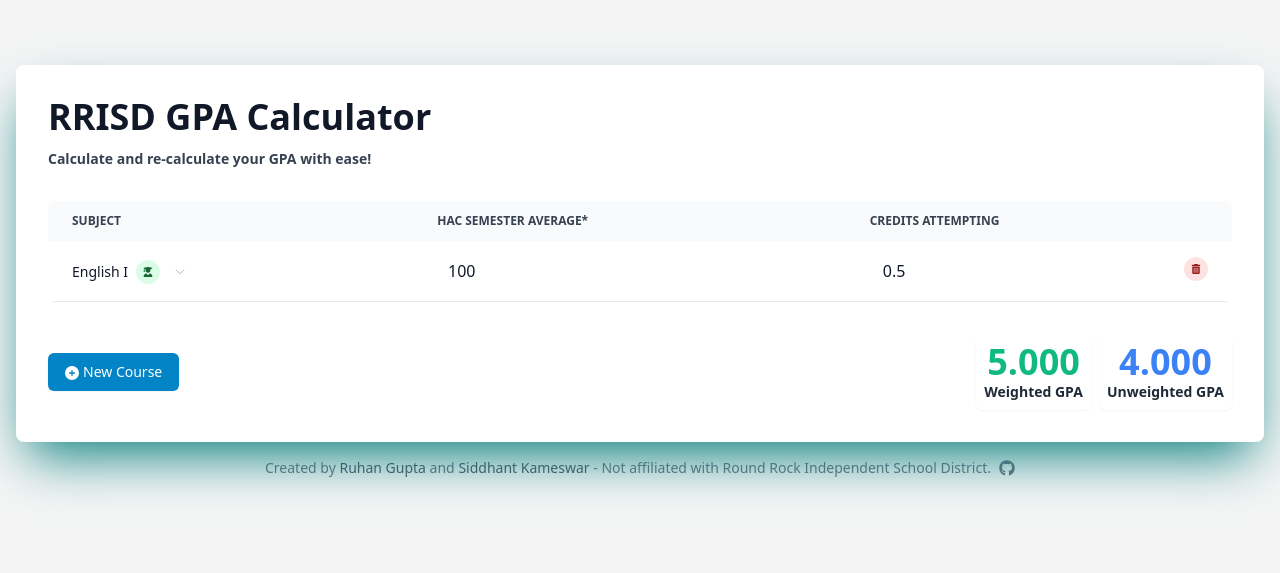
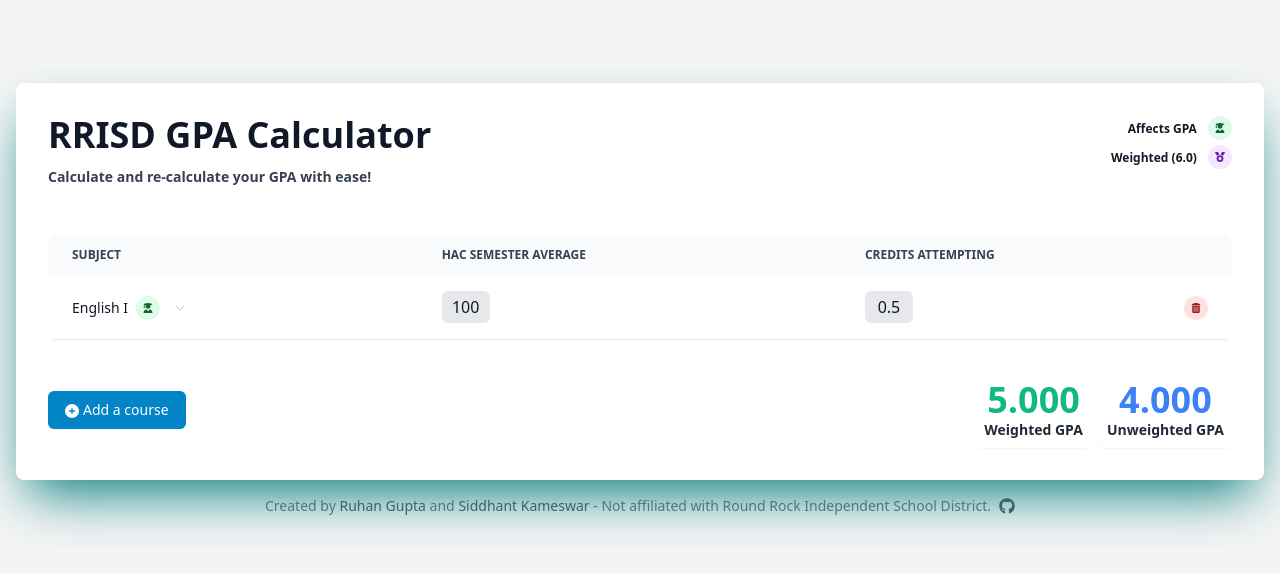
Before and after one commit to IMGROOT2/gpa, a Vue app: page / in a window 1280 px wide. Shown: the part 121-694 px from the top of the page. Built offline with nearby package versions, Linux system fonts and the light colour scheme.

Commit message:
GA, SEO, Optimization, UI, Fix GPA, QOL

```diff
--- a/index.html
+++ b/index.html
@@ -4,10 +4,23 @@
     <meta charset="UTF-8">
     <link rel="icon" href="/favicon.ico">
     <meta name="viewport" content="width=device-width, initial-scale=1.0">
+    <meta name="description" content="Calculate and re-calculate your Round Rock ISD GPA using the unofficial GPA Calculator! Select your RRISD courses and calculate your weighted and unweighted GPAs." />
+    <meta name="og:title" content="RRISD GPA Calculator" />
+    <meta name="og:description" content="Calculate and re-calculate your Round Rock ISD GPA using the unofficial GPA Calculator! Select your RRISD courses and calculate your weighted and unweighted GPAs." />
+    <meta http-equiv="X-UA-Compatible" content="IE=edge" />
+    <link rel="canonical" href="https://gpa.ruhangupta.com" />
     <title>RRISD GPA Calculator</title>
   </head>
   <body class="bg-zinc-100 dark:bg-zinc-900">
     <div id="app"></div>
     <script type="module" src="/src/main.js"></script>
+    <script async src="https://www.googletagmanager.com/gtag/js?id=G-PVJ1QGE7FR"></script>
+    <script>
+      window.dataLayer = window.dataLayer || [];
+      function gtag(){dataLayer.push(arguments);}
+      gtag('js', new Date());
+
+      gtag('config', 'G-PVJ1QGE7FR');
+    </script>
   </body>
 </html>
--- a/src/App.vue
+++ b/src/App.vue
@@ -1,12 +1,13 @@
 <!-- One or more icons in this file belong to Font Awesome Free 6.4.2 by @fontawesome - https://fontawesome.com License - https://fontawesome.com/license (Commercial License) Copyright 2023 Fonticons, Inc. -->
 
 <template>
-  <main class=" w-full grid h-[100vh] place-items-center">
-    <div class="overflow-x-hidden w-full mx-auto flex items-center justify-center h-full">
+  <main class="w-full flex items-center justify-center lg:h-screen">
+    <div class="overflow-x-hidden w-full mx-auto flex items-center justify-center lg:mt-14">
       <div class="relative p-4 w-full lg:max-w-screen-xl h-full md:h-auto">
         <div
           class="relative p-4 bg-white rounded-lg dark:bg-gray-800 md:p-8 shadow-2xl shadow-[#0d817f]"
         >
+          <div class="flex flex-row justify-between">
             <div class="mb-4 text-sm font-light text-gray-500 dark:text-gray-400">
               <h3 class="mb-3 text-3xl lg:text-4xl font-bold text-gray-900 dark:text-white">
                 RRISD GPA Calculator
@@ -14,6 +15,55 @@
               <p class="text-md font-semibold text-gray-700 dark:text-white mb-5 lg:mb-8">
                 Calculate and re-calculate your GPA with ease!
               </p>
+            </div>
+            <div class="text-right">
+              <div>
+                <div class="mb-1">
+                  <p class="text-gray-900 dark:text-white inline font-semibold text-xs sm:text-md">
+                    Affects GPA
+                  </p>
+                  <span
+                    class="inline-flex items-center justify-center w-6 h-6 ml-2 text-sm font-semibold bg-green-100 text-green-800 rounded-full dark:bg-green-900 dark:text-green-300"
+                    title="Affects GPA"
+                  >
+                    <svg
+                      xmlns="http://www.w3.org/2000/svg"
+                      height="1em"
+                      viewBox="0 0 448 512"
+                      class="w-2.5 h-2.5"
+                      fill="currentColor"
+                    >
+                      <path
+                        d="M219.3 .5c3.1-.6 6.3-.6 9.4 0l200 40C439.9 42.7 448 52.6 448 64s-8.1 21.3-19.3 23.5L352 102.9V160c0 70.7-57.3 128-128 128s-128-57.3-128-128V102.9L48 93.3v65.1l15.7 78.4c.9 4.7-.3 9.6-3.3 13.3s-7.6 5.9-12.4 5.9H16c-4.8 0-9.3-2.1-12.4-5.9s-4.3-8.6-3.3-13.3L16 158.4V86.6C6.5 83.3 0 74.3 0 64C0 52.6 8.1 42.7 19.3 40.5l200-40zM111.9 327.7c10.5-3.4 21.8 .4 29.4 8.5l71 75.5c6.3 6.7 17 6.7 23.3 0l71-75.5c7.6-8.1 18.9-11.9 29.4-8.5C401 348.6 448 409.4 448 481.3c0 17-13.8 30.7-30.7 30.7H30.7C13.8 512 0 498.2 0 481.3c0-71.9 47-132.7 111.9-153.6z"
+                      />
+                    </svg>
+                    <span class="sr-only">Affects GPA</span>
+                  </span>
+                </div>
+              </div>
+              <div>
+                <p class="text-gray-900 dark:text-white inline font-semibold text-xs sm:text-md">
+                  Weighted (6.0)
+                </p>
+                <span
+                  class="inline-flex items-center justify-center w-6 h-6 ml-2 text-sm font-semibold bg-purple-100 text-purple-800 rounded-full dark:bg-purple-900 dark:text-purple-300"
+                  title="Weighted (6.0)"
+                >
+                  <svg
+                    xmlns="http://www.w3.org/2000/svg"
+                    height="1em"
+                    viewBox="0 0 512 512"
+                    class="w-2.5 h-2.5"
+                    fill="currentColor"
+                  >
+                    <path
+                      d="M4.1 38.2C1.4 34.2 0 29.4 0 24.6C0 11 11 0 24.6 0H133.9c11.2 0 21.7 5.9 27.4 15.5l68.5 114.1c-48.2 6.1-91.3 28.6-123.4 61.9L4.1 38.2zm503.7 0L405.6 191.5c-32.1-33.3-75.2-55.8-123.4-61.9L350.7 15.5C356.5 5.9 366.9 0 378.1 0H487.4C501 0 512 11 512 24.6c0 4.8-1.4 9.6-4.1 13.6zM80 336a176 176 0 1 1 352 0A176 176 0 1 1 80 336zm184.4-94.9c-3.4-7-13.3-7-16.8 0l-22.4 45.4c-1.4 2.8-4 4.7-7 5.1L168 298.9c-7.7 1.1-10.7 10.5-5.2 16l36.3 35.4c2.2 2.2 3.2 5.2 2.7 8.3l-8.6 49.9c-1.3 7.6 6.7 13.5 13.6 9.9l44.8-23.6c2.7-1.4 6-1.4 8.7 0l44.8 23.6c6.9 3.6 14.9-2.2 13.6-9.9l-8.6-49.9c-.5-3 .5-6.1 2.7-8.3l36.3-35.4c5.6-5.4 2.5-14.8-5.2-16l-50.1-7.3c-3-.4-5.7-2.4-7-5.1l-22.4-45.4z"
+                    />
+                  </svg>
+                  <span class="sr-only">Weighted (6.0)</span>
+                </span>
+              </div>
+            </div>
           </div>
           <div
             class="justify-between items-center pt-0 space-y-4 sm:flex sm:space-y-0 mb-5 lg:mb-8"
@@ -29,7 +79,7 @@
                     v-model:credits="course.credits"
                     :key="i"
                     @select-course="(top, left) => onSelectCourse(i, top, left)"
-                    @remove-class="courses.splice(i, 1)"
+                    @remove-class="courses.splice(i, 1) && saveCourses()"
                     @input="saveCourses"
                   />
                 </tbody>
@@ -43,18 +93,24 @@
               <button
                 type="button"
                 @click="addCourse"
-                class="inline-flex items-center justify-center w-full px-4 py-2 text-sm font-medium text-white bg-sky-600 border border-transparent rounded-md shadow-sm hover:bg-sky-600 focus:outline-none focus:ring-2 focus:ring-offset-2 focus:ring-sky-500 sm:w-auto sm:flex-shrink-0"
+                :disabled="courses.length >= 9 ? true : false"
+                :class="
+                  courses.length >= 9
+                    ? 'cursor-not-allowed opacity-50 bg-red-600 hover:bg-red-600'
+                    : 'bg-sky-600 hover:bg-sky-600 focus:ring-sky-500'
+                "
+                class="inline-flex items-center justify-center w-full px-4 py-2 text-sm font-medium text-white border border-transparent rounded-md shadow-sm focus:outline-none focus:ring-2 focus:ring-offset-2 sm:w-auto sm:flex-shrink-0"
               >
-                <span class="fill-white relative top-[1px] mr-1"
+                <span class="fill-white relative top-[1px] mr-1" v-show="courses.length < 9"
                   ><svg xmlns="http://www.w3.org/2000/svg" height="1em" viewBox="0 0 512 512">
                     <path
                       d="M256 512A256 256 0 1 0 256 0a256 256 0 1 0 0 512zM232 344V280H168c-13.3 0-24-10.7-24-24s10.7-24 24-24h64V168c0-13.3 10.7-24 24-24s24 10.7 24 24v64h64c13.3 0 24 10.7 24 24s-10.7 24-24 24H280v64c0 13.3-10.7 24-24 24s-24-10.7-24-24z"
-                    />
-                  </svg></span>
-                New Course
+                    /></svg
+                ></span>
+                {{ courses.length >= 9 ? 'Max 9 courses' : 'Add a course' }}
               </button>
             </div>
-            <div>
+            <div class="flex justify-center">
               <div class="rounded-md shadow-sm mr-2 p-2 text-center inline-block">
                 <p class="weighted-text text-4xl text-emerald-500">{{ weightedGPA.toFixed(3) }}</p>
                 <p class="text-gray-800 dark:text-white text-sm">Weighted GPA</p>
@@ -125,9 +181,10 @@
 })
 
 const unweightedGPA = computed(() => {
-  const qualityPoints = relevantCourses.value.map((el) => (el.average >= 90 ? 4 : (4-(90-el.average)/10)))
-  return qualityPoints.reduce((prev, current) => prev + current, 0)/qualityPoints.length
-
+  const qualityPoints = relevantCourses.value.map(
+    (el) => (4 - Math.floor((100 - el.average) / 10)) * el.credits
+  )
+  return getGPA(qualityPoints)
 })
 
 const currentSelectingCourse = ref(-1)
--- a/src/components/Class.vue
+++ b/src/components/Class.vue
@@ -70,25 +70,27 @@
     <td class="px-6 py-4">
       <input
         type="number"
-        class="w-16 text-center text-gray-900 dark:text-white bg-transparent rounded-md border-none p-0.5"
+        class="w-12 text-center text-gray-900 dark:text-white bg-gray-400/25 rounded-md border-none p-1 [appearance:textfield] [&::-webkit-outer-spin-button]:appearance-none [&::-webkit-inner-spin-button]:appearance-none"
         min="0"
         max="100"
         :value="average"
+        aria-label="Average"
         @input="$emit('update:average', $event.target.valueAsNumber)"
       />
     </td>
     <td class="px-6 py-4 justify-between flex">
       <input
         type="number"
-        class="w-16 text-center text-gray-900 dark:text-white bg-transparent rounded-md border-none p-0.5"
+        class="w-12 text-center text-gray-900 dark:text-white bg-gray-400/25 rounded-md border-none p-1 [appearance:textfield] [&::-webkit-outer-spin-button]:appearance-none [&::-webkit-inner-spin-button]:appearance-none"
         min="0.5"
         max="2"
         step="0.25"
         :value="credits"
+        aria-label="Credits"
         @input="$emit('update:credits', $event.target.valueAsNumber)"
       />
       <span
-        class="inline-flex items-center justify-center w-6 h-6 text-sm font-semibold bg-red-100 text-red-800 hover:bg-red-700 dark:hover:bg-red-800 rounded-full dark:bg-red-900 dark:text-red-300"
+        class="inline-flex items-center justify-center w-6 h-6 text-sm font-semibold bg-red-100 text-red-800 hover:bg-red-700 dark:hover:bg-red-800 rounded-full dark:bg-red-900 dark:text-red-300 relative top-[5px] ml-4"
         title="Remove course"
         @click="$emit('remove-class')"
       >
--- a/src/components/Footer.vue
+++ b/src/components/Footer.vue
@@ -1,6 +1,8 @@
 <template>
-    <div class="w-full mx-auto max-w-screen-xl p-4 md:flex md:items-center justify-center">
-      <span class="text-sm text-gray-500 sm:text-center dark:text-gray-400"
+  <div
+    class="w-full mx-auto max-w-screen-xl p-4 md:flex md:items-center justify-center text-center"
+  >
+    <span class="text-sm text-gray-500 text-center dark:text-gray-400"
       >Created by
       <a
         class="text-gray-600 dark:text-gray-300 hover:underline"
@@ -17,13 +19,17 @@
       >
       - Not affiliated with Round Rock Independent School District.
     </span>
-      <a target="_blank" href="https://github.com/IMGROOT2/gpa"
+    <a
+      target="_blank"
+      href="https://github.com/IMGROOT2/gpa"
+      class="justify-center flex items-center mt-3 sm:mt-0"
+      aria-label="GitHub Repository"
       ><span
         ><svg
           xmlns="http://www.w3.org/2000/svg"
           height="1em"
           viewBox="0 0 496 512"
-            class="ml-2 w-4 h-4 text-gray-500 hover:text-white"
+          class="ml-2 w-4 h-4 text-gray-600 dark:text-gray-300 hover:text-gray-800 dark:hover:text-white"
           fill="currentColor"
         >
           <path
--- a/src/components/TableHead.vue
+++ b/src/components/TableHead.vue
@@ -2,7 +2,7 @@
   <thead class="text-xs text-gray-700 uppercase bg-gray-50 dark:bg-gray-700 dark:text-gray-400">
     <tr>
       <th scope="col" class="px-6 py-3">Subject</th>
-      <th scope="col" class="px-6 py-3">HAC Semester Average*</th>
+      <th scope="col" class="px-6 py-3">HAC Semester Average</th>
       <th scope="col" class="px-6 py-3">Credits Attempting</th>
     </tr>
   </thead>
```
Lines whose indentation alone changed are shown as unchanged.
